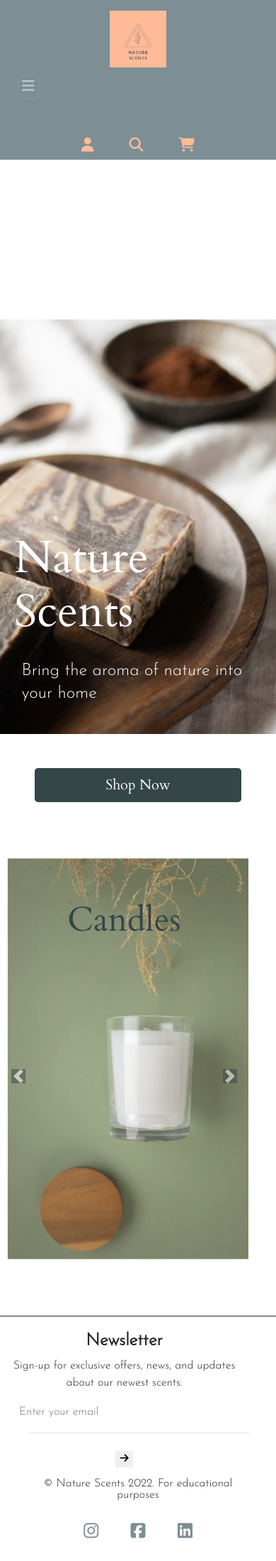
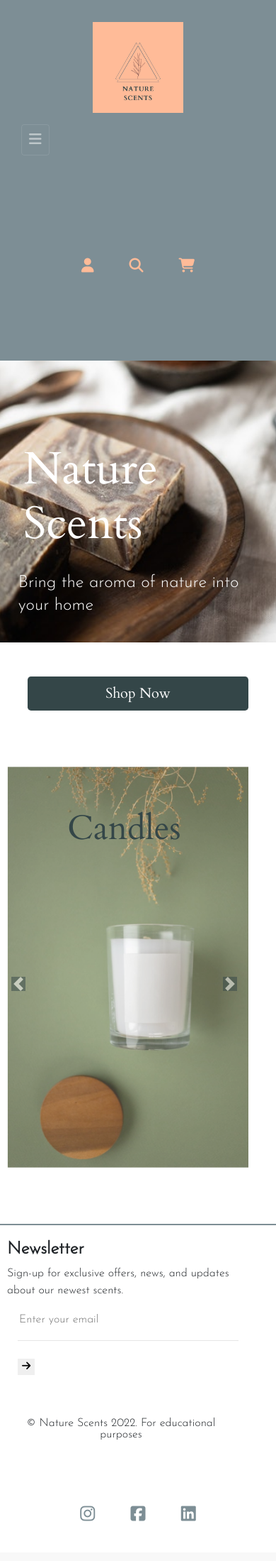
Before and after one commit to Code-Institute-Submissions/kreilly86-nature-scents_NovResub, a Django app: page / in a window 390 px wide. Shown: the whole page at 71% size. After the commit the page ends 2143 px from the top, so only its background shows below. Run offline with Django 3.2, Linux system fonts and the light colour scheme; some libraries are stand-ins or nearby versions.

Commit message:
Update bass.css, remove unwanted styles

```diff
--- a/static/css/base.css
+++ b/static/css/base.css
@@ -751,25 +751,25 @@ select option[value=""] {
         flex-direction: column;
     }
 
-    .navbar-nav {
+    .navbar {
         align-items: center;
         justify-content: center;
         padding: 0;
     }
 
-    #nav-nature-mobile {
-        position: relative !important;
+    .nav-nature-mobile {
+        width: 100vw !important;
         height: fit-content !important;
-        width: 100vw !important;
         background-color: #7D8E95 !important;
         justify-content: space-evenly;
         text-align: center;
         overflow-x: hidden;
+        margin-bottom: 0 !important;
     }
 
     .navbar-toggler {
-        padding: 5px;
-        margin: 10px;
+        padding: 10px;
+        margin-left: 15px;
         display: block !important;
     }
 
@@ -779,24 +779,21 @@ select option[value=""] {
 
     .mobile-logo {
         display: flex !important;
-        margin-top: 15px;
+        margin-top: 30px;
         justify-content: center;
         text-align: center;
+        transform: scale(0.8)
     }
 
-    #mobile-logo img {
-        width: 7rem;
-        height: 7rem;
-        padding: 0;
+    .mobile-menu {
+        margin: 0 auto;
     }
 
     .icons {
         align-items: center;
         text-align: center;
         justify-content: center !important;
-        margin-bottom: 75px;
         margin-right: 0px !important;
-        margin-top: 50px;
     }
 
     .icons a {
@@ -813,7 +810,7 @@ select option[value=""] {
     }
 
     .search-bar-mobile {
-        margin-top: 270px;
+        margin-top: 475px;
         margin-left: 0px;
         margin-right: 0px;
         padding: 0;
@@ -825,14 +822,14 @@ select option[value=""] {
         width: 100vw;
     }
 
-    .jumbotron-fluid {
-        padding: 5px;
-        margin-top: 225px;
+    .jumbotron {
+        padding: 0 !important;
+        margin-top: 200px !important;
         width: 100vw;
     }
 
     .intro {
-        margin-top: 100px;
+        margin-top: 0 ! important;
         width: 90vw;
         justify-content: center;
     }
@@ -1022,6 +1019,10 @@ select option[value=""] {
     #card-element {
         width: 80vw;
     }
+
+    .allauth {
+        margin-top: 150px;
+    }
 }
 
  @media (max-width: 766px) {
@@ -1037,35 +1038,26 @@ select option[value=""] {
         width: fit-content;
     }
 
-    .navbar-nav {
-        display: flex;
-        flex-direction: column;
+    .navbar {
+        align-items: center;
+        justify-content: center;
+        padding: 0;
     }
 
-    #nav-nature-mobile {
-        position: absolute !important;
+    .nav-nature-mobile {
+        width: 100vw !important;
         height: fit-content !important;
-        width: 100vw !important;
         background-color: #7D8E95 !important;
         justify-content: space-evenly;
-        display: flex;
-        padding-bottom: 10px;
+        text-align: center;
+        overflow-x: hidden;
+        margin: 0 !important;
     }
 
     .navbar-toggler {
-        padding: 5px;
-        margin: 10px;
-    }
-
-    .hero {
-        background-size: cover;
-        width: 100vw;
-        height: max-content;
-        margin: 0;
-    }
-
-    .lead {
-        font-size: 1.5rem;
+        padding: 10px;
+        margin-left: 15px;
+        display: block !important;
     }
 
     .mobile-logo {
@@ -1075,27 +1067,72 @@ select option[value=""] {
     }
 
     #mobile-logo {
-        width: 5rem;
-        height: 5rem;
+        width: 10rem;
+        height: 10rem;
         padding: 0;
     }
 
     .icons {
         display: flex;
-        height: 2rem;
+        height: 4rem;
         padding: 5px;
+        align-items: center;
+        text-align: center;
+        justify-content: center !important;
+        margin-bottom: 75px;
+        margin-right: 0px !important;
+        margin-top: 150px;
+    }
+
+    .icons a {
+        font-size: 3rem;
+        margin-top: 5px;
+        line-height: 3rem;
+    }
+
+    .icons i {
+        font-size: 1.5rem;
+        margin-top: 5px;
+    }
+
+    .jumbotron-fluid {
+        padding: 5px;
+        margin-top: 225px;
+        width: 100vw;
+    }
+
+    .intro {
+        margin-top: 25px;
+        width: 100vw !important;
         justify-content: center;
     }
 
-    .icons a {
-        font-size: 1.25rem;
-        margin-top: 5px;
-        line-height: 2rem;
+    .index-title {
+        font-size: 1 rem;
+        color: white;
+        margin-left: 5% !important;
     }
 
-    .icons i {
-        font-size: 1.25rem;
-        margin-top: 5px;
+    .index-text {
+        font-size: 1rem;
+        text-align: center;
+    }
+
+    .nature-home-info {
+        height: fit-content;
+        padding: 0 !important;
+    }
+
+    .nature-home-info > a {
+        width: 80vw !important;
+    }
+
+    .heading-info {
+        font-size: 5rem;
+    }
+
+    .lead {
+        font-size: 3rem;
     }
 
     .carousel-products {
@@ -1104,56 +1141,34 @@ select option[value=""] {
         height: fit-contents;
     }
 
-
-    .footer {
-        bottom: 0 !important;
-        position: fixed;
-        display: flex;
-        flex-direction: column;
-        align-items: center;
-        justify-content: center;
-        text-align: center;
-        height: fit-content !important;
-        width: 100vw !important;
-        background-color: white;
-        font-size: 12px;
-    }
-
-    .sign-up-form {
-        width: 90vw;
-        height: fit-content;
+    .row {
+        margin: 0;
     }
 
     .footer-line {
         display: inline-flexbox;
-        width: 80vw;
+        width: 80vw !important;
+        margin: 0;
         text-align: center;
-        margin-left: 5%;
     }
-    .footer .row {
+
+    .copyright {
+        margin: 50px 0px 50px 0px;
+        padding: 0;
+    }
+
+    .social-links {
+        font-size: 2.5rem;
+        line-height: 4rem;
+        padding-top: 15px;
+        padding-bottom: 15px;
+        width: 90vw;
+        margin: 0 auto;
         justify-content: center;
     }
 
     .footer-content {
-        margin: 5px;
-        text-align: center;
-        padding: 15px;
-    }
-
-    .socials li {
-        font-size: 1.5rem;
-        line-height: 2rem;
-    }
-
-    .social-media {
-        width: 100vw;
-        height: fit-content;
-        display: inline-flexbox;
-        align-items: center;
         justify-content: center;
-        text-align: center;
-        margin: 0% 15% 0% 0%;
-        padding: 0;
     }
  }
 
```
